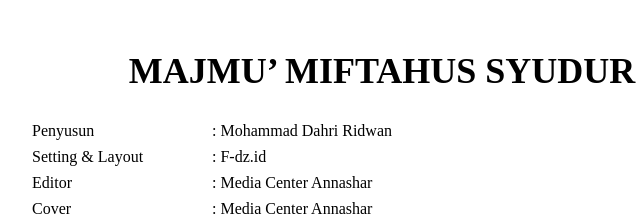
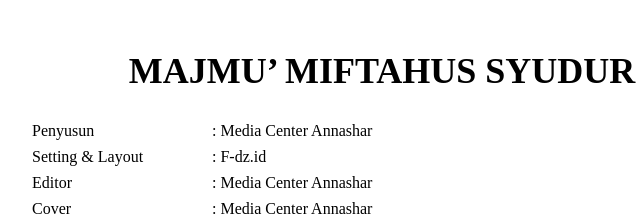
Before and after one commit to fendidarzelo-max/miftahus-sudur, a plain HTML site: page nama majmuk.html in a window 1280 px wide. Shown: the top 223 px of the page, 258-898 px from the left. Drawn offline with Linux system fonts and the light colour scheme.

Commit message:
Fix HTML structure and update content

```diff
--- a/nama majmuk.html
+++ b/nama majmuk.html
@@ -86,7 +86,7 @@
     <div class="info">
       <div class="row">
         <div class="label">Penyusun</div>
-        <div class="value">Mohammad Dahri Ridwan</div>
+        <div class="value">Media Center Annashar</div>
       </div>
 
       <div class="row">
@@ -138,4 +138,5 @@
   </div>
 
 </body>
+
 </html>
```
